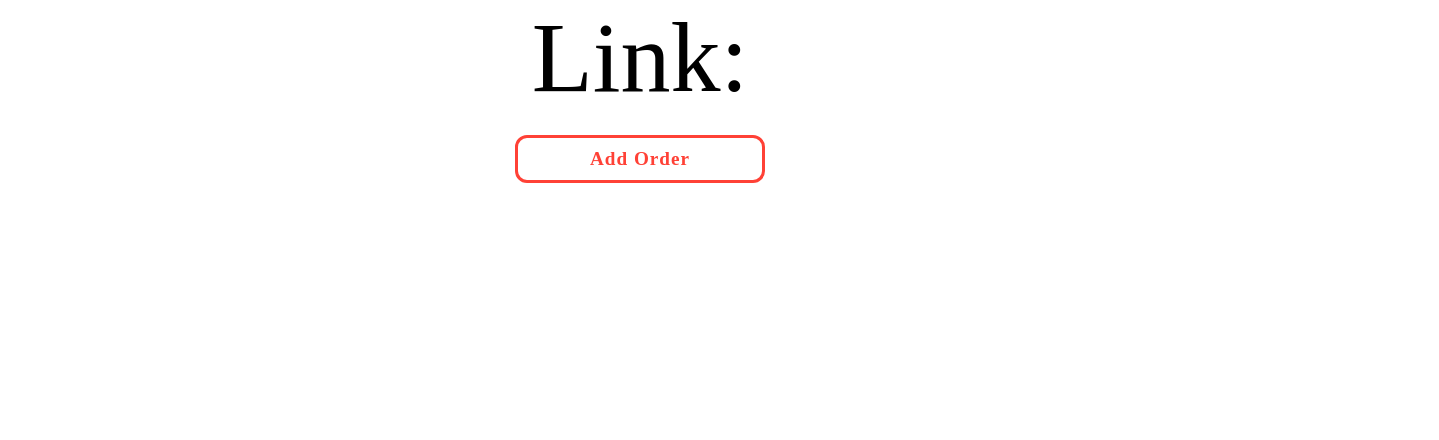
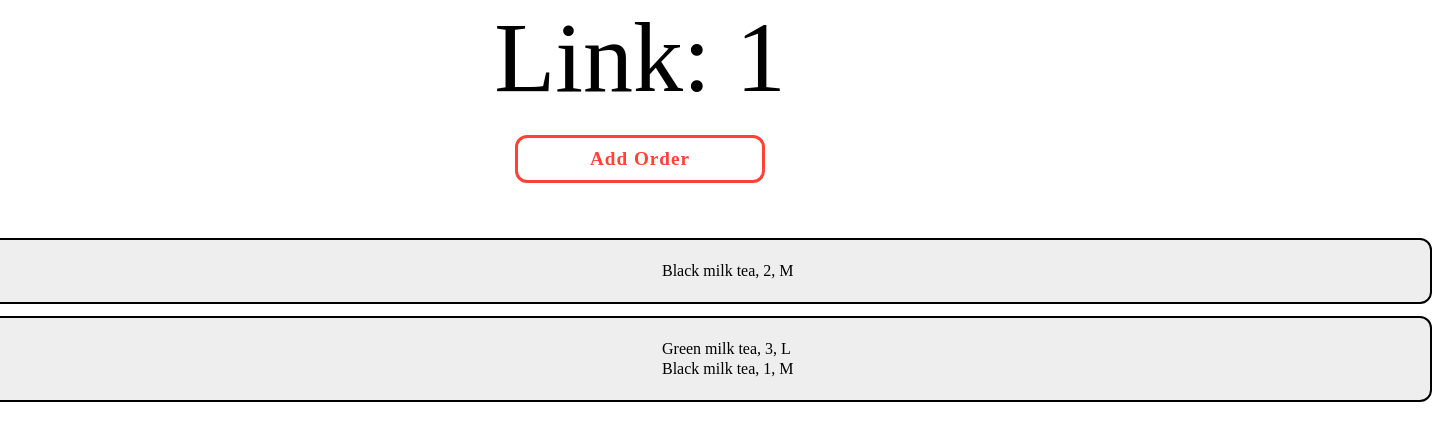
Before and after one commit to eambutu/grupo, a React app: page /cart/1 in a window 1280 px wide. Shown: the top 440 px of the page, 1439 px wide, since content can reach past the window. Built offline with nearby package versions, Linux system fonts and the light colour scheme.

Commit message:
More UI on the orders page

```diff
--- a/package.json
+++ b/package.json
@@ -16,6 +16,7 @@
     "@material-ui/core": "^3.0.3",
     "@material-ui/icons": "^3.0.1",
     "express": "^4.16.3",
+    "mongoose": "^5.2.15",
     "react": "^16.3.1",
     "react-dom": "^16.3.1",
     "react-router-dom": "^4.3.1"
--- a/src/client/components/Cart.js
+++ b/src/client/components/Cart.js
@@ -2,13 +2,79 @@ import React, { Component } from 'react';
 import '../styles/Cart.css';
 
 class Cart extends Component {
+  constructor(props) {
+    super(props);
+
+    this.state = {
+      cartId: 0,
+      orders: [
+        {
+          user: 'Jeff',
+          items: [
+            {
+              name: 'Black milk tea',
+              quantity: 2,
+              size: 'M'
+            },
+          ]
+        },
+        {
+          user: 'Allen',
+          items: [
+            {
+              name: 'Green milk tea',
+              quantity: 3,
+              size: 'L'
+            },
+            {
+              name: 'Black milk tea',
+              quantity: 1,
+              size: 'M'
+            }
+          ]
+        }
+      ]
+    };
+  }
+
+  componentDidMount() {
+    if (this.props.match.params.cartId) {
+      this.setState({ cartId: this.props.match.params.cartId });
+    }
+  }
+
   render () {
+    console.log(Object.values(this.state.orders)[0].user);
     return (
       <div>
-        <div className="title">Link: </div>
+        <div className="title">Link: {this.state.cartId}</div>
         <div className="button-container">
           <button className="button">Add Order</button>
         </div>
+        <table className="center">
+          <tbody className="orders-table">
+            {Object.values(this.state.orders).map(order => (
+              <tr className="orders-row-container">
+                <div className="orders-row">
+                  <td className="orders-element">
+                    {order.user}
+                  </td>
+                  <td className="orders-element">
+                    <table>
+                      <tbody>
+                        {Object.values(order.items).map(item => (
+                          <tr>
+                            {item.name}, {item.quantity}, {item.size}
+                          </tr>
+                        ))}
+                      </tbody>
+                    </table>
+                  </td>
+                </div>
+              </tr>
+            ))}
+          </tbody>
+        </table>
       </div>
     );
   }
--- a/src/client/styles/Cart.css
+++ b/src/client/styles/Cart.css
@@ -29,3 +29,36 @@
     border: 3px solid #ff4136;
     margin: 5px;
 }
+
+.center {
+    left: 50%;
+}
+
+.orders-table {
+    color: black;
+    padding: 5px;
+    border-radius: 5px;
+    border-collapse: collapse;
+}
+
+.orders-row-container {
+    padding: 4px;
+    border-radius: 5px;
+}
+
+.orders-row {
+    background-color: #eeeeee;
+    border-style: solid;
+    border-width: 2px;
+    border-color: black;
+    border-radius: 12px;
+    cursor: pointer;
+    margin: 5px;
+}
+
+.orders-element {
+    text-align: left;
+    min-width: 750px;
+    padding: 20px
+
+}
--- a/src/server/index.js
+++ b/src/server/index.js
@@ -19,7 +19,7 @@ var item = new mongoose.Schema({
 
 var orderSchema = new mongoose.Schema({
   name: String,
-  venmo: String,,
+  venmo: String,
   items: [item]
 });
 
@@ -36,7 +36,7 @@ var Carts = mongoose.model("Carts", cartsSchema);
 
 //TODO: Fix requests below
 
-app.post("/createCart", (req, res) ==> {
+app.post("/createCart", (req, res) => {
     var myData = new Cart(req.body);
     mongoose.createCollection(req.body.cartid);
 });
```
Also changed, not shown: 1 other file (tests, documents, lock files or other folders).
